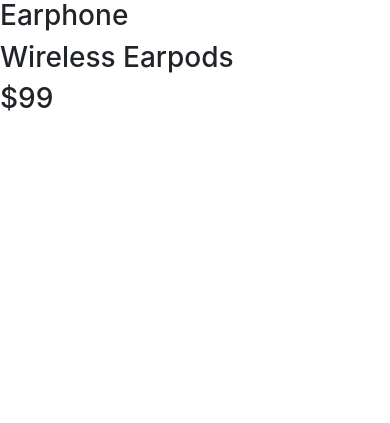
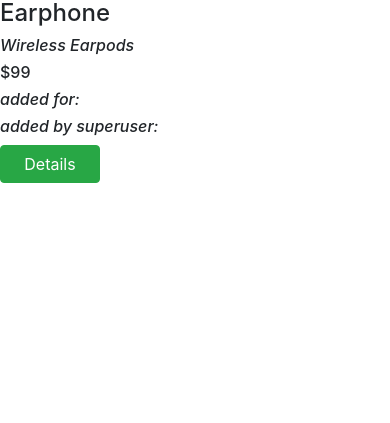
Before and after one commit to HarshThale/Ecom_Django_Project, a Django app: page /products/home/ in a window 390 px wide. Shown: the part 258-681 px from the top of the page. Run offline with Django 4.2, Linux system fonts and the light colour scheme; data comes from the database, SQL or seed files in the repository.

Commit message:
commit:29

```diff
--- a/mysite/products/templates/products/index.html
+++ b/mysite/products/templates/products/index.html
@@ -12,7 +12,7 @@
 
     {% for item in itemlist %}
 
-        <div class="row mb-5">
+        <div class="row mb-3">
             <div class="col-md-3 offset-md-3">
                 <img
                     src="{{ item.item_image }}"
@@ -22,14 +22,39 @@
                 >
             </div>
 
-            <div class="col-md-4">
-                <h3>{{ item.item_name }}</h3>
-                <h3>{{ item.item_desc }}</h3>
-                <h3>${{ item.item_price }}</h3>
+            <div class="col-md-2">
+                <h3 style="font-size: 1.5rem;">
+                    {{ item.item_name }}
+                </h3>
+
+                <h5
+                    style="font-style:italic;
+                            font-size:1rem">
+                    {{ item.item_desc | truncatewords:6 }}
+                </h5>
+
+                <h6>
+                    ${{ item.item_price }}
+                </h6>
+
+                <h6
+                    style="font-style: italic;">
+                    added for:
+                </h6>
+
+                <h6
+                    style="font-style: italic;">
+                    added by superuser:
+                </h6>
             </div>
 
             <div class="col-md-3">
+                <a href="{% url 'products:detail' item.id %}"
+                    style="width:100px"
+                    class="btn btn-success">
 
+                    Details
+                </a>
             </div>
         </div>
 
```
